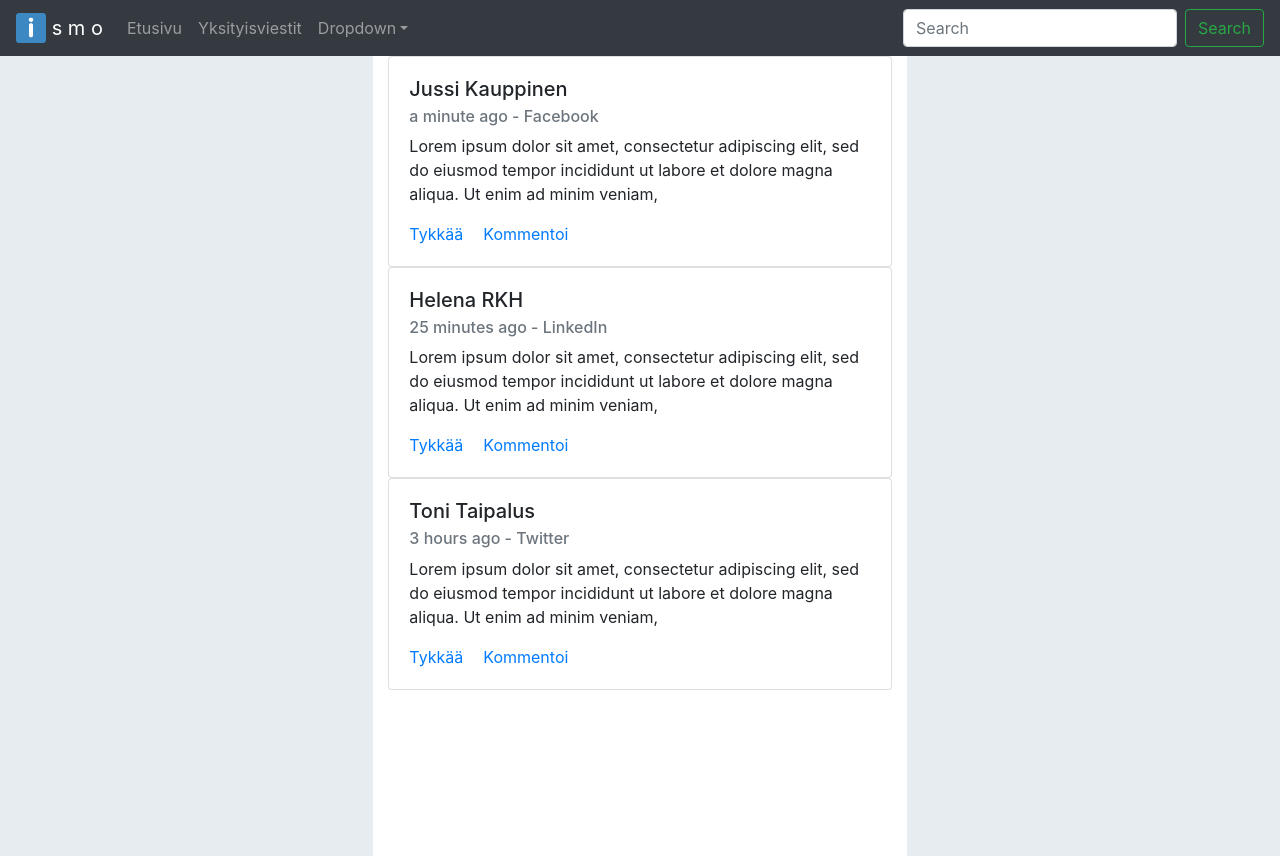
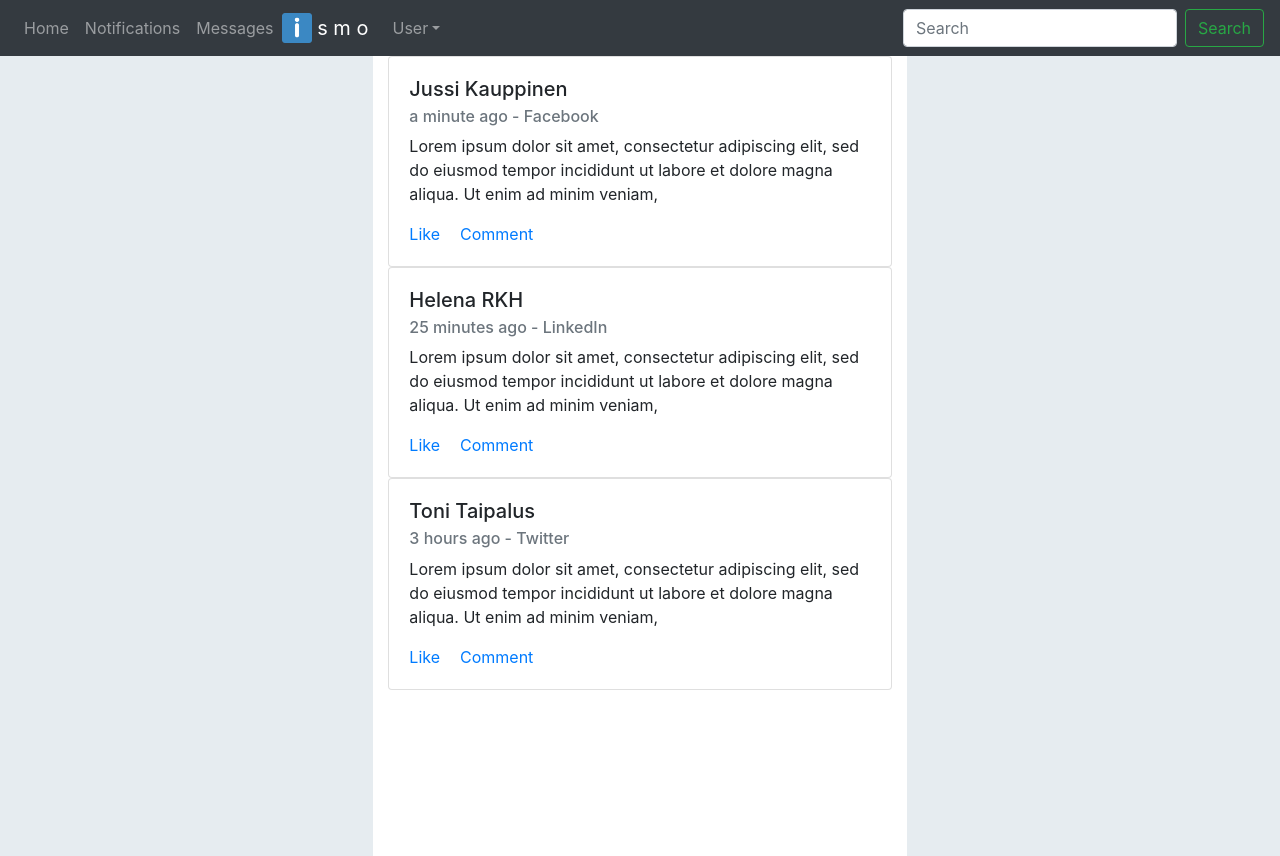
Before and after one commit to jualkaup/TJTA330, a React (Vite) app in the folder Frontend/: page / in a window 1280 px wide. Built offline with nearby package versions, Linux system fonts and the light colour scheme.

Commit message:
update readme, cleanup

```diff
--- a/Frontend/src/components/FeedItem.tsx
+++ b/Frontend/src/components/FeedItem.tsx
@@ -26,8 +26,8 @@ class FeedItem extends React.Component<FeedItemProps, FeedItemState> {
             { since } - {message.platform}
           </Card.Subtitle>
           <Card.Text>{message.content}</Card.Text>
-          <Card.Link href="#">Tykkää</Card.Link>
-          <Card.Link href="#">Kommentoi</Card.Link>
+          <Card.Link href="#">Like</Card.Link>
+          <Card.Link href="#">Comment</Card.Link>
         </Card.Body>
       </Card>
     );
--- a/Frontend/src/components/IsmoNavbar.tsx
+++ b/Frontend/src/components/IsmoNavbar.tsx
@@ -18,6 +18,12 @@ class IsmoNavbar extends React.Component<IsmoNavbarProps, IsmoNavbarState> {
   render() {
     return (
       <Navbar bg="dark" variant="dark" expand="lg">
+        <Navbar.Toggle aria-controls="basic-navbar-nav" />
+        <Navbar.Collapse id="basic-navbar-nav">
+          <Nav className="mr-auto">
+            <Nav.Link href="#home">Home</Nav.Link>
+            <Nav.Link href="#notifications">Notifications</Nav.Link>
+            <Nav.Link href="#messages">Messages</Nav.Link>
             <Navbar.Brand>
               <img
                 alt="i"
@@ -28,21 +34,12 @@ class IsmoNavbar extends React.Component<IsmoNavbarProps, IsmoNavbarState> {
               />
               {" s m o"}
             </Navbar.Brand>
-        <Navbar.Toggle aria-controls="basic-navbar-nav" />
-        <Navbar.Collapse id="basic-navbar-nav">
-          <Nav className="mr-auto">
-            <Nav.Link href="#home">Etusivu</Nav.Link>
-            <Nav.Link href="#link">Yksityisviestit</Nav.Link>
-            <NavDropdown title="Dropdown" id="basic-nav-dropdown">
-              <NavDropdown.Item href="#action/3.1">Action</NavDropdown.Item>
+            <NavDropdown title="User" id="basic-nav-dropdown">
+              <NavDropdown.Item href="#action/3.1">Profile</NavDropdown.Item>
               <NavDropdown.Item href="#action/3.2">
-                Another action
+                Settings and privacy
               </NavDropdown.Item>
-              <NavDropdown.Item href="#action/3.3">Something</NavDropdown.Item>
-              <NavDropdown.Divider />
-              <NavDropdown.Item href="#action/3.4">
-                Separated link
-              </NavDropdown.Item>
+              <NavDropdown.Item href="#action/3.3">Logout</NavDropdown.Item>
             </NavDropdown>
           </Nav>
           <Form inline>
```
Also changed, not shown: 2 other files (tests, documents, lock files or other folders). Lines whose indentation alone changed are shown as unchanged.
